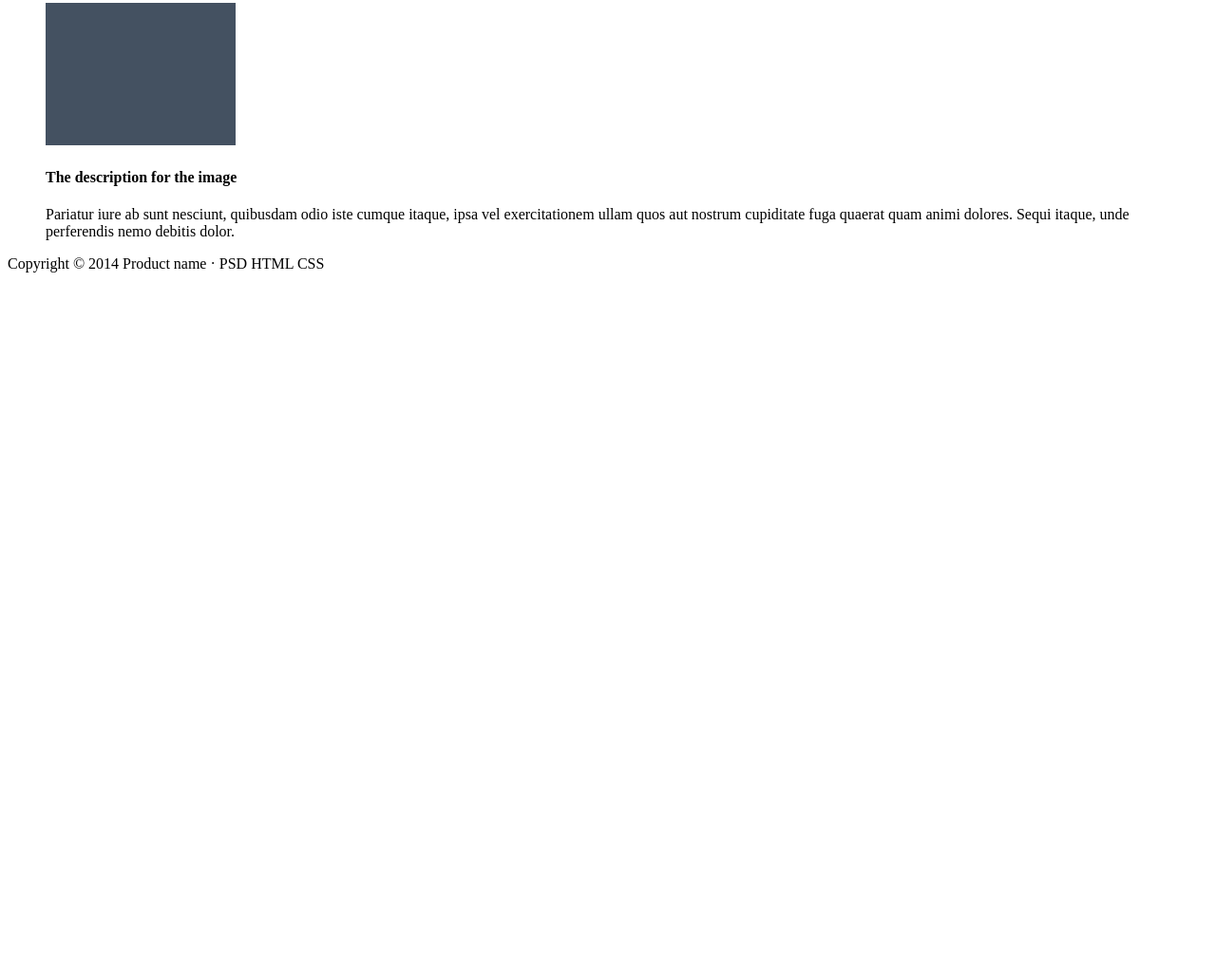
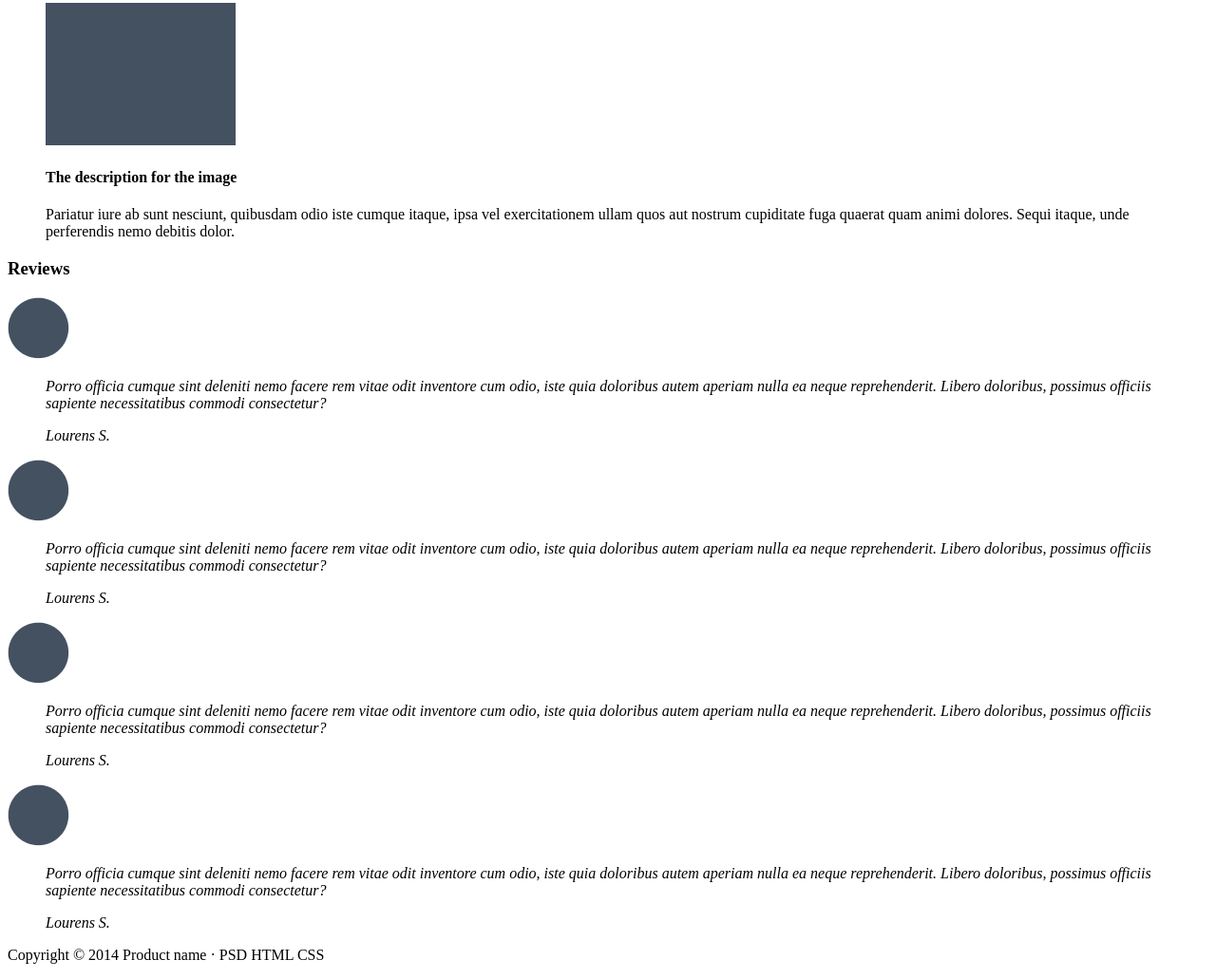
Before and after one commit to CeMuPaMuDa/HTML5_CSS3, a plain HTML site: page project1/index.html in a window 1280 px wide. Shown: the part 2028-3059 px from the top of the page at 95% size. Before the commit the page ends 2331 px from the top, so only its background shows below. Drawn offline with Linux system fonts and the light colour scheme.

Commit message:
add elements to reviews block

```diff
--- a/project1/index.html
+++ b/project1/index.html
@@ -141,7 +141,37 @@
     </div>
   </section>
 
-  <section class="reviews"></section>
+  <section class="reviews">
+    <h3 class="reviews-title">Reviews</h3>
+    <div class="reviews-block">
+      <img class="reviews-image" src="img/rewiews.png" alt="Avatar">
+      <blockquote class="reviews-quote">
+        <p><em>Porro officia cumque sint deleniti nemo facere rem vitae odit inventore cum odio, iste quia doloribus autem aperiam nulla ea neque reprehenderit. Libero doloribus, possimus officiis sapiente necessitatibus commodi consectetur?</em></p>
+        <address class="reviews-author"><em>Lourens S.</em></address>
+      </blockquote>
+    </div>
+    <div class="reviews-block">
+      <img class="reviews-image" src="img/rewiews.png" alt="Avatar">
+      <blockquote class="reviews-quote">
+        <p><em>Porro officia cumque sint deleniti nemo facere rem vitae odit inventore cum odio, iste quia doloribus autem aperiam nulla ea neque reprehenderit. Libero doloribus, possimus officiis sapiente necessitatibus commodi consectetur?</em></p>
+        <address class="reviews-author"><em>Lourens S.</em></address>
+      </blockquote>
+    </div>
+    <div class="reviews-block">
+      <img class="reviews-image" src="img/rewiews.png" alt="Avatar">
+      <blockquote class="reviews-quote">
+        <p><em>Porro officia cumque sint deleniti nemo facere rem vitae odit inventore cum odio, iste quia doloribus autem aperiam nulla ea neque reprehenderit. Libero doloribus, possimus officiis sapiente necessitatibus commodi consectetur?</em></p>
+        <address class="reviews-author"><em>Lourens S.</em></address>
+      </blockquote>
+    </div>
+    <div class="reviews-block">
+      <img class="reviews-image" src="img/rewiews.png" alt="Avatar">
+      <blockquote class="reviews-quote">
+        <p><em>Porro officia cumque sint deleniti nemo facere rem vitae odit inventore cum odio, iste quia doloribus autem aperiam nulla ea neque reprehenderit. Libero doloribus, possimus officiis sapiente necessitatibus commodi consectetur?</em></p>
+        <address class="reviews-author"><em>Lourens S.</em></address>
+      </blockquote>
+    </div>
+  </section>
   <section class="buy"></section>
   <section class="contacts"></section>
   <footer class="footer">
```
Also changed, not shown: project1/img/to_left.svg (added).
